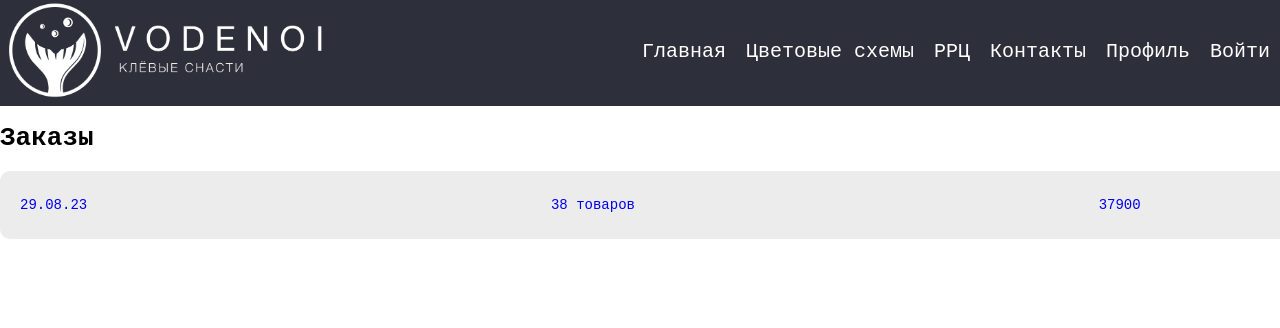
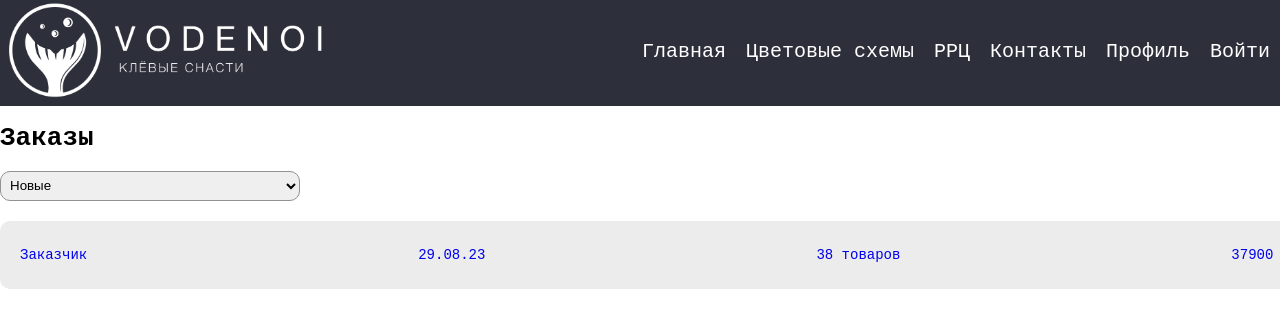
Before and after one commit to ASharksss/VodenoiPriceList-v2, a React (Create React App) app: page /orders in a window 1280 px wide. Shown: the top 328 px of the page. Built offline with nearby package versions, Linux system fonts and the light colour scheme; no server answers.

Commit message:
initial commit

```diff
--- a/src/Orders/Orders.jsx
+++ b/src/Orders/Orders.jsx
@@ -4,11 +4,17 @@ import './orders.css'
 
 const Orders = () => {
   return (
-    <div className=''>
+    <div className='orders_wrapper'>
       <h1>Заказы</h1>
+        <select className='orders_select'>
+            <option>Новые</option>
+            <option>В работе</option>
+            <option>Завершен</option>
+        </select>
         <div className="orders">
             <NavLink className='history_order-wrapper'>
                 <div className='history_order-item row'>
+                    <p>Заказчик</p>
                     <p>29.08.23</p>
                     <p>38 товаров</p>
                     <p>37900</p>
--- a/src/Orders/orders.css
+++ b/src/Orders/orders.css
@@ -1,4 +1,16 @@
-.orders {
+
+
+.orders_wrapper {
     width: 1700px;
     margin: 0 auto;
 }
+
+.orders_select {
+    width: 300px;
+    height: 30px;
+    border: 1px solid #929292;
+    border-radius: 10px;
+    cursor: pointer;
+    margin-bottom: 20px;
+    padding: 5px;
+}
```
